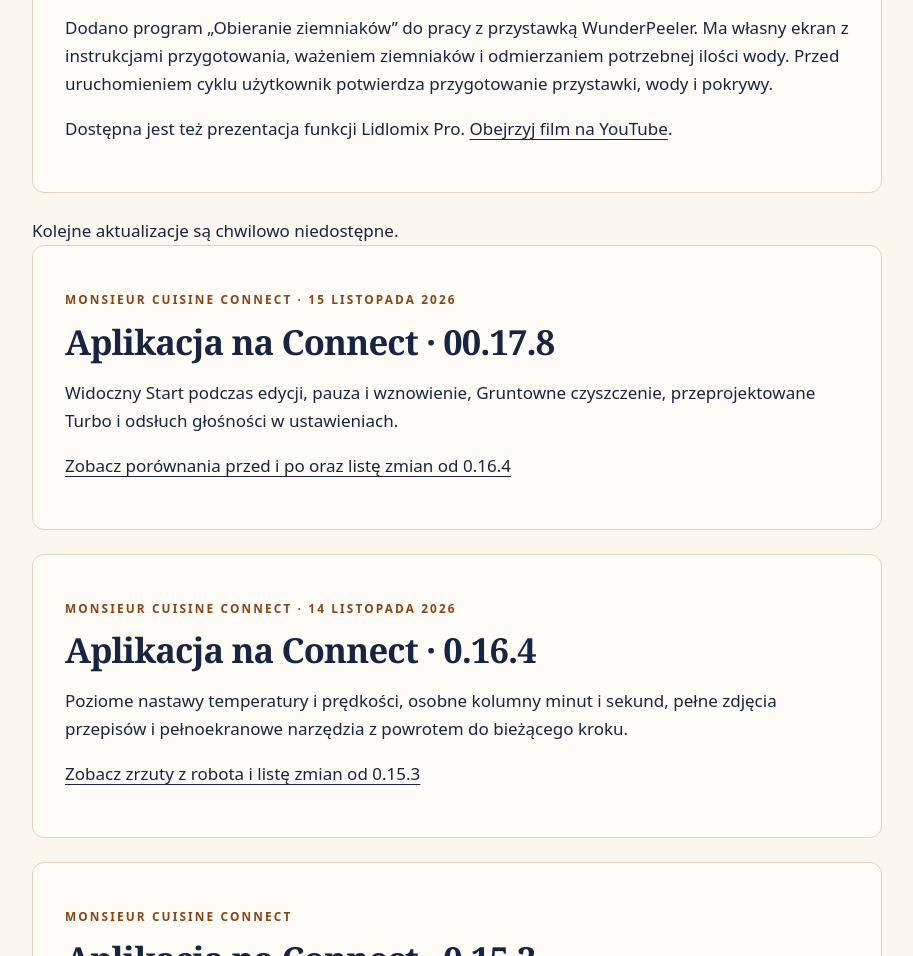
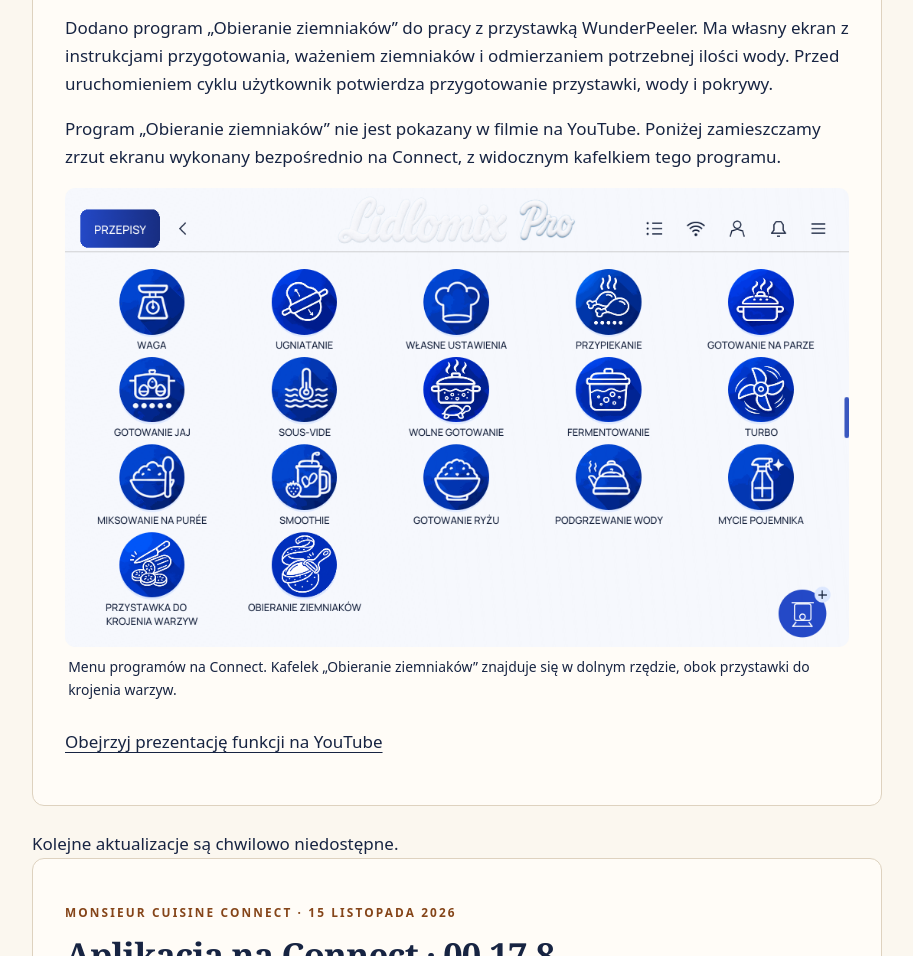
Before and after one commit to Headlost/blog-lidlomix-pro, a plain HTML site: page docs/aktualizacje.html in a window 1280 px wide. Shown: the part 851-1807 px from the top of the page, without its empty margins (183-1096 px from the left). Drawn offline with Linux system fonts and the light colour scheme; no server answers.

Commit message:
Doprecyzuj zakres filmu i dodaj zrzut menu z obieraniem ziemniaków

```diff
--- a/docs/aktualizacje.html
+++ b/docs/aktualizacje.html
@@ -7,9 +7,14 @@
   <p>Trwają prace nad serwerem aktualizacji Lidlomix Pro. Umożliwi on pobieranie na robota nowych i poprawionych przepisów ze zdjęciami oraz kolejnych wersji aplikacji.</p>
   <p>Roboty z systemem zaktualizowanym do wersji obsługującej serwer będą mogły w przyszłości otrzymywać kolejne aktualizacje przepisów i aplikacji przez internet, bez ponownego wgrywania całego systemu.</p>
   <p>Do tej pory jednorazowe wgranie systemu pozostawiało użytkownika z dostarczoną wersją aplikacji i bazą przepisów. Kolejne zmiany wymagały ręcznej instalacji. Przygotowywany mechanizm pozwoli na bieżąco pobierać nowe wydania z menu aktualizacji na robocie.</p>
-  <h3>Nowy program „Obieranie ziemniaków”</h3>
+  <h3 id="obieranie-ziemniakow">Nowy program „Obieranie ziemniaków”</h3>
   <p>Dodano program „Obieranie ziemniaków” do pracy z przystawką WunderPeeler. Ma własny ekran z instrukcjami przygotowania, ważeniem ziemniaków i odmierzaniem potrzebnej ilości wody. Przed uruchomieniem cyklu użytkownik potwierdza przygotowanie przystawki, wody i pokrywy.</p>
-  <p>Dostępna jest też prezentacja funkcji Lidlomix Pro. <a href="https://www.youtube.com/watch?v=CEdpGuIteqA">Obejrzyj film na YouTube</a>.</p>
+  <p>Program „Obieranie ziemniaków” nie jest pokazany w filmie na YouTube. Poniżej zamieszczamy zrzut ekranu wykonany bezpośrednio na Connect, z widocznym kafelkiem tego programu.</p>
+  <figure>
+    <a href="media/obieranie-ziemniakow/menu-connect.png"><img src="media/obieranie-ziemniakow/menu-connect.png" width="1024" height="600" loading="lazy" alt="Menu Lidlomix Pro na Connect z kafelkiem Obieranie ziemniaków w dolnym rzędzie."></a>
+    <figcaption>Menu programów na Connect. Kafelek „Obieranie ziemniaków” znajduje się w dolnym rzędzie, obok przystawki do krojenia warzyw.</figcaption>
+  </figure>
+  <p><a href="https://www.youtube.com/watch?v=CEdpGuIteqA">Obejrzyj prezentację funkcji na YouTube</a></p>
 </article>
 <div data-releases></div>
 <article class="community-panel release" id="wersja-00-17-8">
```
Also changed, not shown: docs/index.html (+1 -0 lines), docs/media/obieranie-ziemniakow/menu-connect.png (added).
